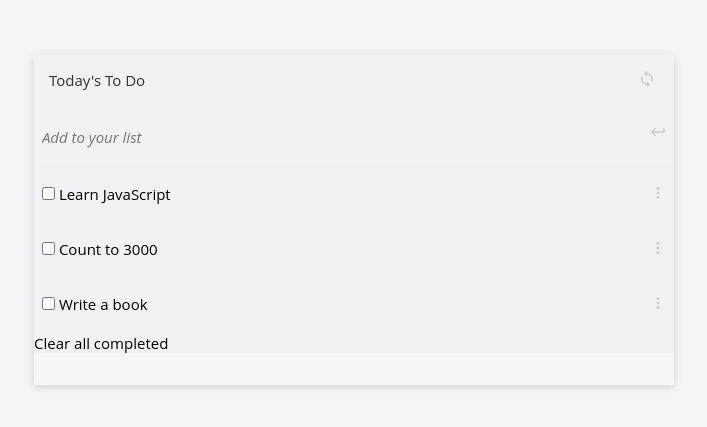
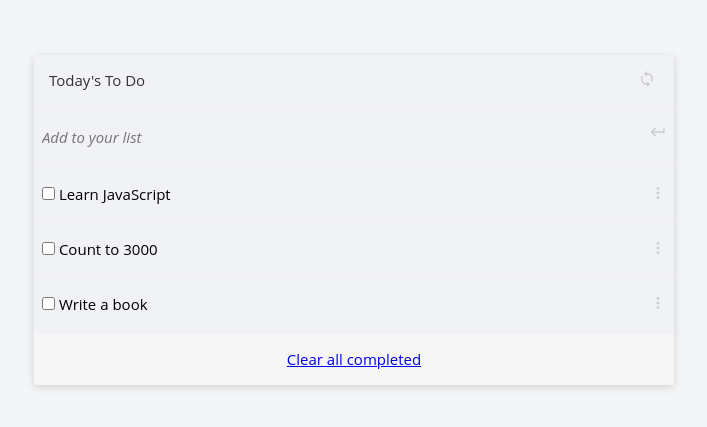
Before and after one commit to mmatongo/todo-list, a website built with webpack: page src/index.html in a window 1280 px wide. Shown: the part 145-572 px from the top of the page, without its empty margins (286-993 px from the left). Built offline with nearby package versions, Linux system fonts and the light colour scheme.

Commit message:
update index.html

```diff
--- a/src/index.html
+++ b/src/index.html
@@ -25,7 +25,7 @@
         </div>
         <div id="list-items"></div>
         <div class="clear">
-            <p<a href="#" id="clear-all">Clear all completed</a></p>
+            <p><a href="#" id="clear-all">Clear all completed</a></p>
         </div>
     </section>
 </body>
```
